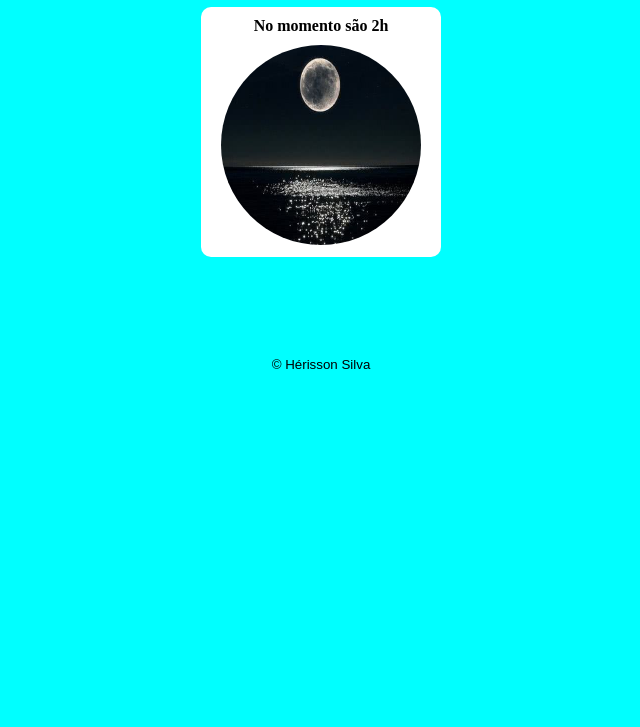
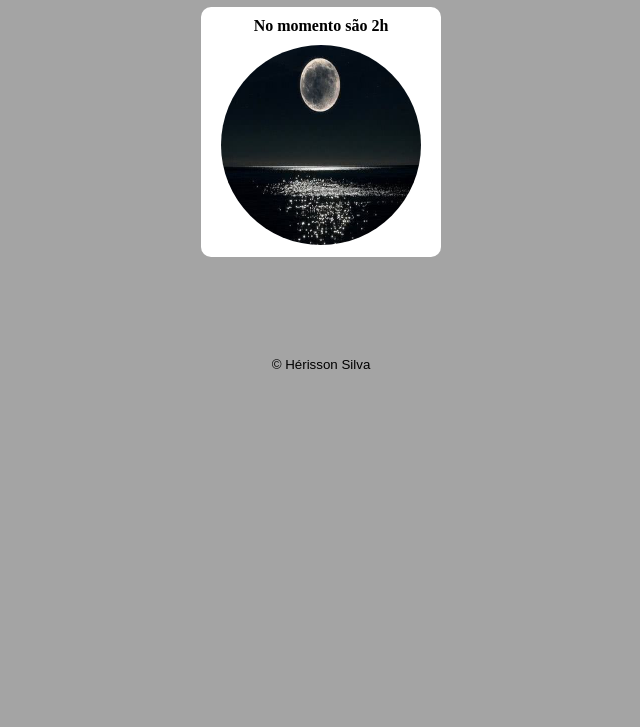
Before and after one commit to HerissonS/AulaExercicio_CursoEmVideo_JavaScript, a plain HTML site: page index.html in a window 1280 px wide. Shown: the part 73-800 px from the top of the page, without its empty margins (319-959 px from the left). Drawn offline with Linux system fonts and the light colour scheme; files that its build step writes are made by us from their sources; files whose address does not match are found by name.

Commit message:
Edição background css

```diff
--- a/css/style.css
+++ b/css/style.css
@@ -1,5 +1,5 @@
 body {
-    background: aqua;
+    background: rgba(0, 0, 0, 0.356);
 }
 
 h1 {
```
